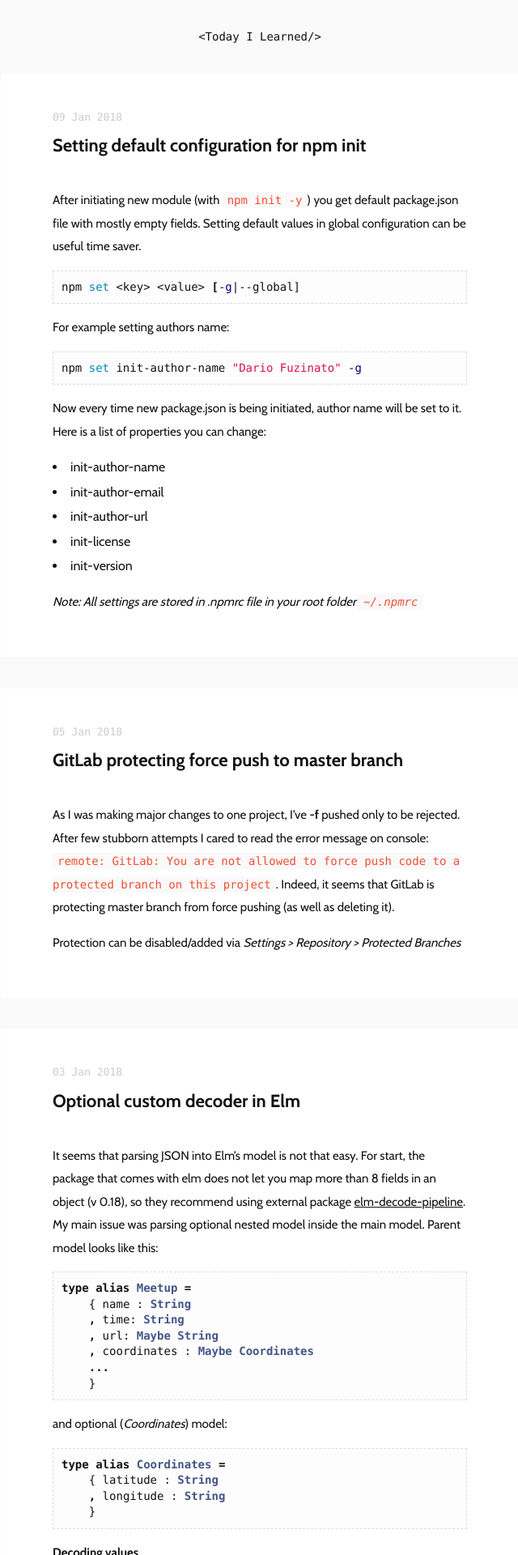
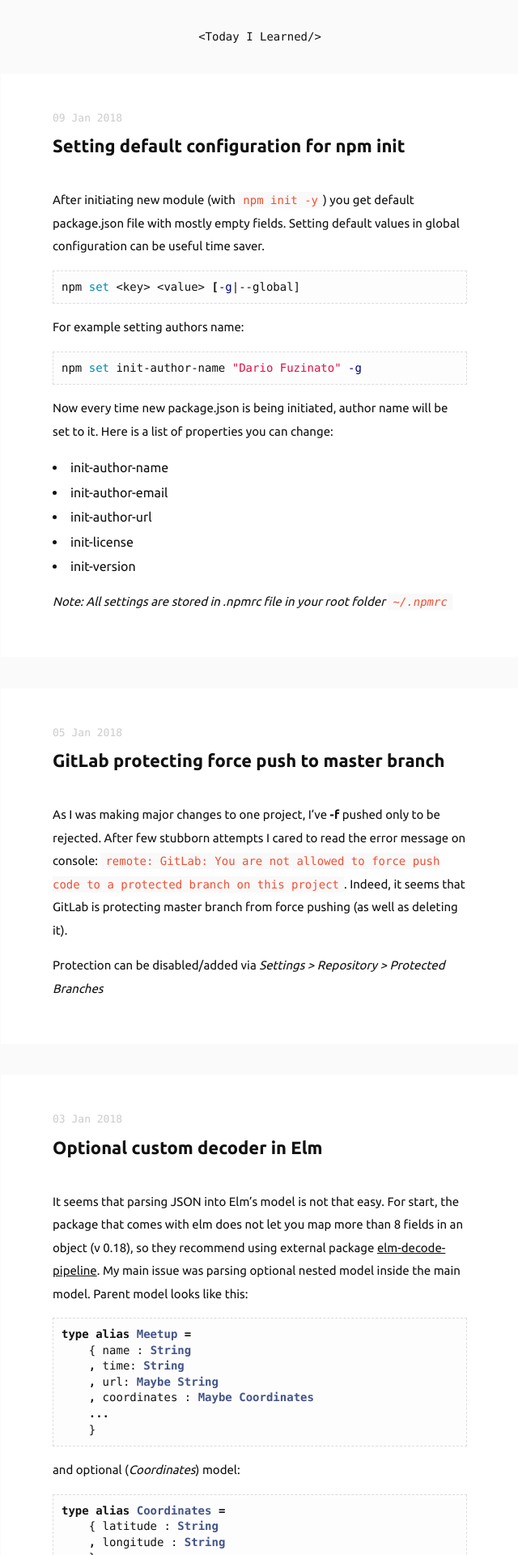
Before and after one commit to fuzinato/fuzinato.github.io, a Jekyll site: the page built from index.html, in a window 1280 px wide. Shown: the top 1920 px of the page at 81% size, without its empty margins (319-959 px from the left). Built offline with Jekyll 4.4.1, drawn with Linux system fonts in a browser that asks for light colours; the list of posts is cut into pages by our own code.

Commit message:
change font

```diff
--- a/_includes/head.html
+++ b/_includes/head.html
@@ -19,7 +19,7 @@
 	<meta name="google-site-verification" content="{{ site.google_verify }}">
 {% endif %}
 
-<link href="https://fonts.googleapis.com/css?family=Cabin:400,700" rel="stylesheet">
+<link href="https://fonts.googleapis.com/css?family=Ubuntu:400,700" rel="stylesheet">
 <link rel="icon" href="{{ "/assets/favicon.png" | prepend: site.baseurl | prepend: site.url }}">
 <link rel="apple-touch-icon" href="{{ "/assets/touch-icon.png" | prepend: site.baseurl | prepend: site.url }}">
 <link rel="stylesheet" href="{{ "/assets/core.css" | prepend: site.baseurl | prepend: site.url }}">
--- a/_sass/main.scss
+++ b/_sass/main.scss
@@ -3,7 +3,7 @@ body {
   line-height: 20px;
   font-weight: normal;
   font-style: normal;
-  font-family: 'Cabin', sans-serif;
+  font-family: 'Ubuntu', sans-serif;
   font-size: 100%;
   line-height: 1.9;
   // font-family: consolas, monaco, courier, "courier new", fixed-width;
```
